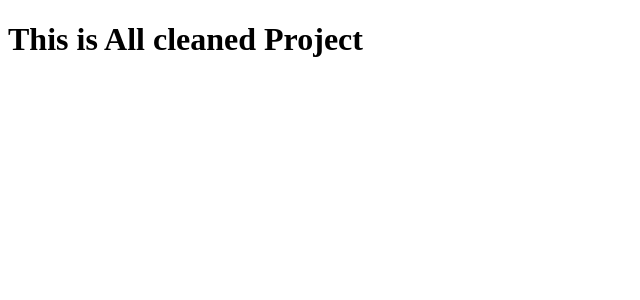
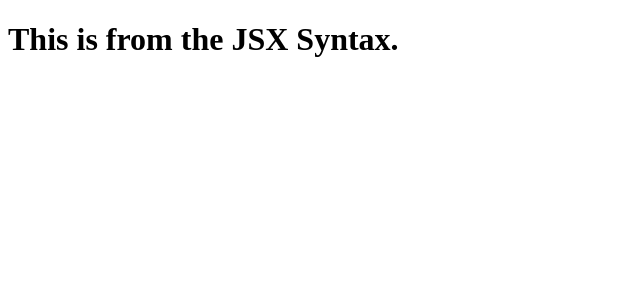
Before and after one commit to akhileshsh026/ReactFrontToEnd, a React (Create React App) app: page / in a window 1280 px wide. Shown: the top 300 px of the page, without its empty margins (0-640 px from the left). Built offline with nearby package versions, Linux system fonts and the light colour scheme.

Commit message:
JSX are in action. how the html code is transformed in js.

```diff
--- a/src/App.js
+++ b/src/App.js
@@ -1,11 +1,17 @@
 import React from "react";
 
 function App() {
-  return (
-    <div className="App">
-      <h1> This is All cleaned Project </h1>
-    </div>
+  return React.createElement(
+    "div",
+    { className: "App" },
+    React.createElement("h1", null, "This is from the JSX Syntax.")
   );
+
+  // return (
+  //   <div className="App">
+  //     <h1> This is All cleaned Project </h1>
+  //   </div>
+  // );
 }
 
 export default App;
```
